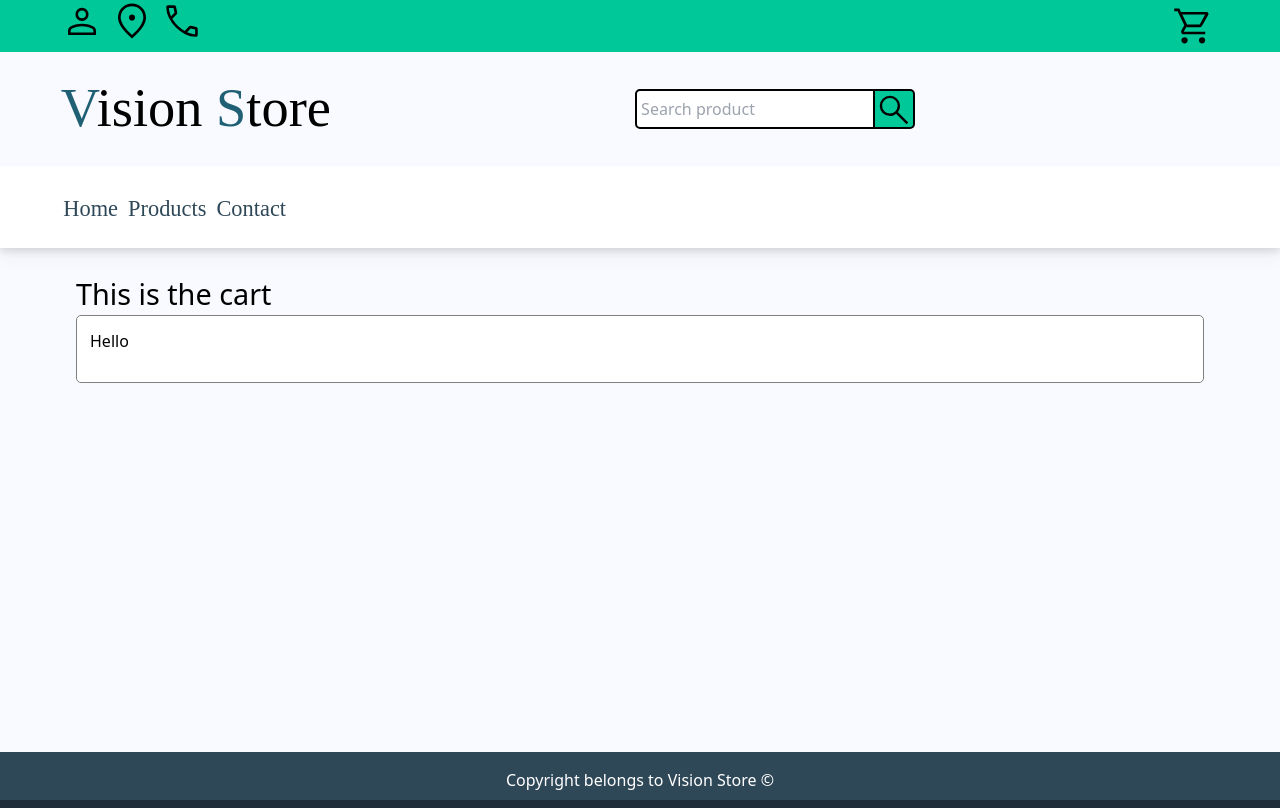
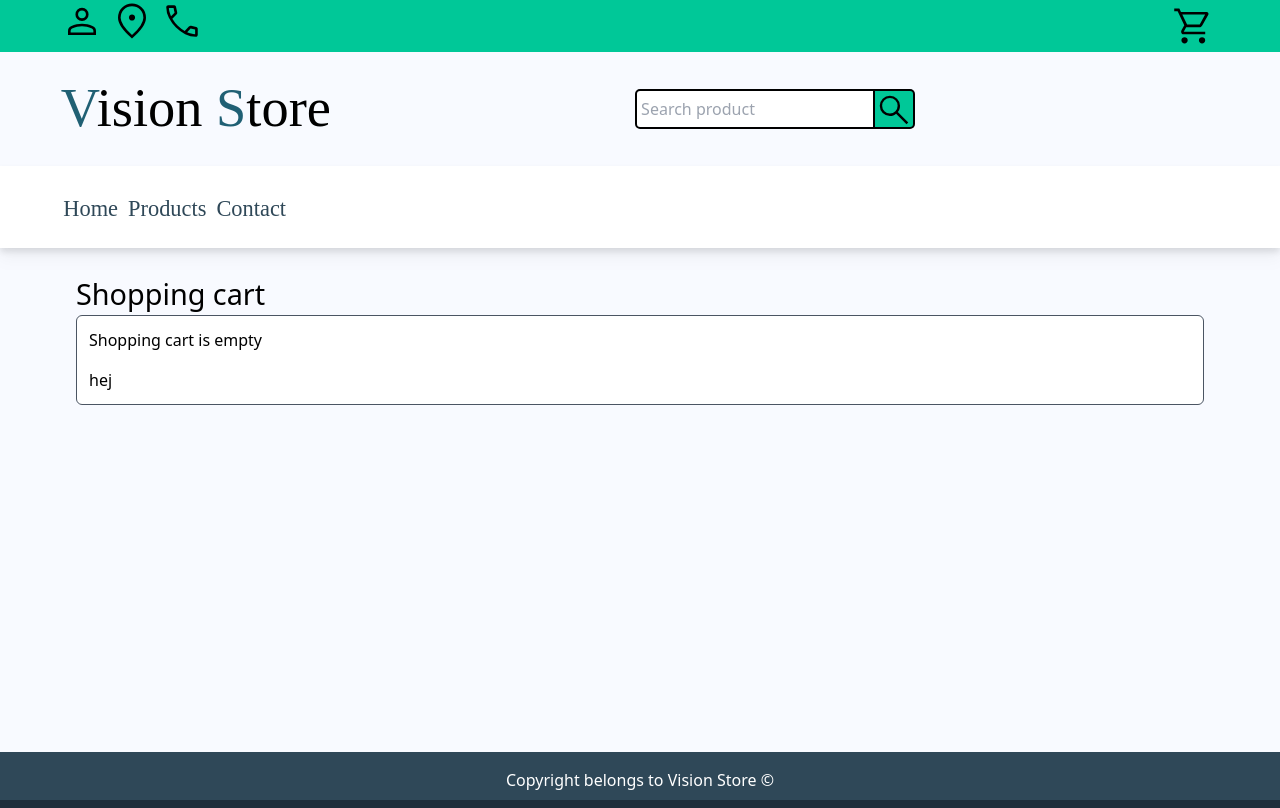
Before and after one commit to LAakerberg/online-shop-project, a React (Vite) app: page /cart in a window 1280 px wide. Built offline with nearby package versions, Linux system fonts and the light colour scheme.

Commit message:
Removed styled components and added TailwindCSS directly

```diff
--- a/src/components/products/product.styles.jsx
+++ /dev/null
@@ -1,76 +0,0 @@
-import styled from 'styled-components';
-
-// Import Global base button from App.styles
-import { BaseButton } from '../../App.styles';
-
-export const ProductCard = styled.div`
-  margin-bottom: 40px;
-  display: flex;
-  flex-direction: column;
-  min-width: 210px;
-  max-width: 230px;
-  height: 380px;
-  background-color: #fff;
-  border-radius: 10px 10px 5px 5px;
-  filter: drop-shadow(1px 1px 6px rgb(0 0 0 / 0.5));
-`;
-
-export const ProductImage = styled.div`
-  display: flex;
-  justify-content: center;
-  align-items: center;
-  height: 150px;
-`;
-
-export const ProductImg = styled.img`
-  object-fit: cover;
-  width: 100%;
-  height: 100%;
-  border-radius: 10px 10px 0px 0px;
-`;
-
-export const ProductContent = styled.div`
-  display: flex;
-  flex: 1;
-  flex-direction: column;
-  margin: 0px 2px;
-`;
-
-export const ProductTitle = styled.div``;
-
-export const ProductDescription = styled.div`
-  display: flex;
-`;
-
-export const ProductCost = styled.div`
-  display: flex;
-  height: 60px;
-  align-items: center;
-`;
-
-export const ProductPrice = styled.div`
-  flex-grow: 1;
-  /* text-decoration: line-through; */
-`;
-
-export const ProductDiscountPrice = styled.div`
-  flex-grow: 1;
-  font-weight: bold;
-  font-size: large;
-  color: red;
-`;
-
-export const ProductButtons = styled.div`
-  flex: 1;
-  justify-content: center;
-  align-items: center;
-  justify-items: center;
-  justify-self: center;
-  align-content: center;
-  align-self: center;
-  bottom: 5px;
-`;
-
-export const ViewButton = styled(BaseButton)`
-  border-radius: 5px;
-`;
--- a/src/pages/cart/index.jsx
+++ b/src/pages/cart/index.jsx
@@ -1,24 +1,18 @@
-import * as S from './index.styles';
-
-function FormInput() {
+function CartContainer() {
   return (
-    <>
-      <S.FormContainer>
-        <S.InputContainer className="p-2">
-          <div>Hello</div>
-        </S.InputContainer>
-        <S.InfoContainer className="p-2"></S.InfoContainer>
-      </S.FormContainer>
-    </>
+    <div className="bg-white border border-gray-600 rounded-md mb-5 p-1 flex flex-col">
+      <div className="max-w-lg flex flex-col p-2">Shopping cart is empty</div>
+      <div className="flex flex-col p-2">hej</div>
+    </div>
   );
 }
 
 export function Cart() {
   return (
     <div>
-      <h3>This is the cart</h3>
+      <h3>Shopping cart</h3>
       <div>
-        <FormInput />
+        <CartContainer />
       </div>
     </div>
   );
--- a/src/pages/cart/index.styles.jsx
+++ /dev/null
@@ -1,33 +0,0 @@
-// Style for contact form
-
-import styled from 'styled-components';
-
-export const FormContainer = styled.div`
-  background-color: #fff;
-  border: 1px solid grey;
-  border-radius: 5px;
-  margin-bottom: 20px;
-  padding: 5px;
-  display: flex;
-  flex-direction: column;
-`;
-
-export const InputContainer = styled.div`
-  max-width: 500px;
-  display: flex;
-  flex-direction: column;
-`;
-
-export const InfoContainer = styled.div`
-  display: flex;
-  flex-direction: column;
-`;
-
-export const Button = styled.button`
-  padding: 5px 10px;
-  background-color: beige;
-`;
-
-export const SendButton = styled(Button)`
-  background-color: green;
-`;
--- a/src/pages/contact/index.jsx
+++ b/src/pages/contact/index.jsx
@@ -1,17 +1,14 @@
 import React from 'react';
-import * as S from './index.styles';
 import { FormHook } from '../../hooks/contact/ContactHook';
 
 function FormInput() {
   return (
-    <>
-      <S.FormContainer>
-        <S.InputContainer className="p-2">
-          <FormHook className="" />
-        </S.InputContainer>
-        <S.InfoContainer className="p-2"></S.InfoContainer>
-      </S.FormContainer>
-    </>
+    <div className="bg-white border border-gray-600 rounded-md mb-5 p-1 flex flex-col">
+      <div className="max-w-lg flex flex-col p-2">
+        <FormHook className="" />
+      </div>
+      <div className="flex flex-col p-2"></div>
+    </div>
   );
 }
 
--- a/src/pages/contact/index.styles.jsx
+++ /dev/null
@@ -1,33 +0,0 @@
-// Style for contact form
-
-import styled from 'styled-components';
-
-export const FormContainer = styled.div`
-  background-color: #fff;
-  border: 1px solid grey;
-  border-radius: 5px;
-  margin-bottom: 20px;
-  padding: 5px;
-  display: flex;
-  flex-direction: column;
-`;
-
-export const InputContainer = styled.div`
-  max-width: 500px;
-  display: flex;
-  flex-direction: column;
-`;
-
-export const InfoContainer = styled.div`
-  display: flex;
-  flex-direction: column;
-`;
-
-export const Button = styled.button`
-  padding: 5px 10px;
-  background-color: beige;
-`;
-
-export const SendButton = styled(Button)`
-  background-color: green;
-`;
```
